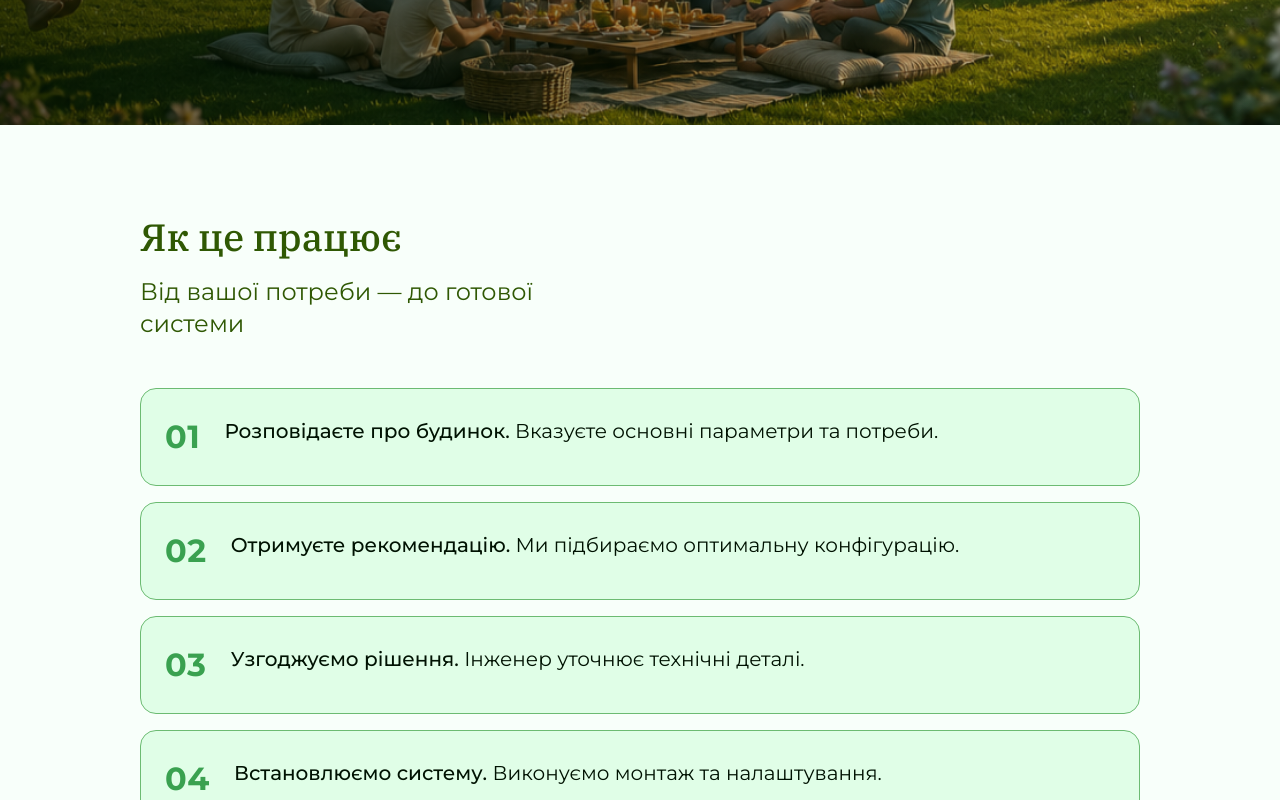
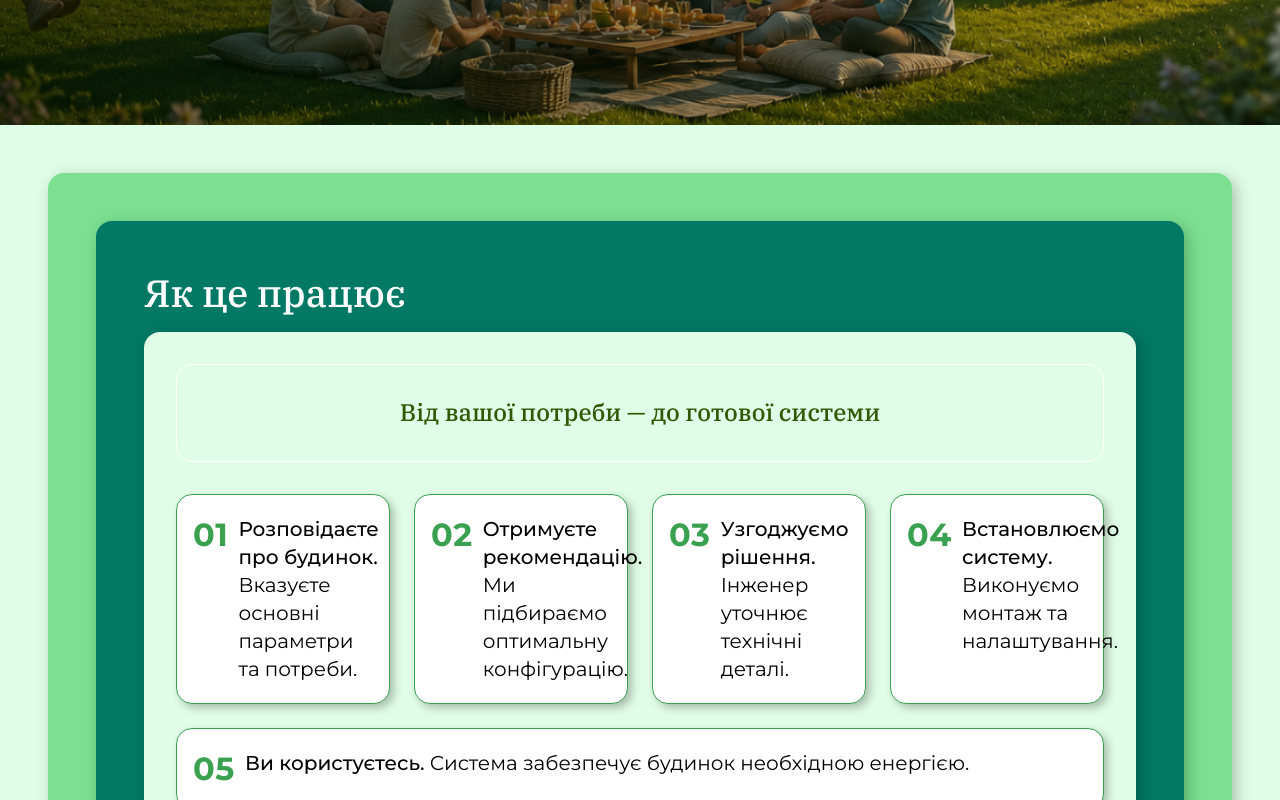
Before and after one commit to Rdazochka/EnerHome, a Next.js app: page / in a window 1280 px wide. Shown: the part 780-1580 px from the top of the page. Built offline with nearby package versions, Linux system fonts and the light colour scheme.

Commit message:
fix: restructure HowItWorks layout with content wrapper

```diff
--- a/components/HowItWorks/HowItWorks.module.css
+++ b/components/HowItWorks/HowItWorks.module.css
@@ -1,48 +1,57 @@
 .section {
   width: 100%;
   background: var(--color-background);
-  position: relative;
-  overflow: hidden;
 }
 
-.gradient {
-  position: absolute;
-  top: 0;
-  left: 0;
-  right: 0;
-  height: 200px;
-  background: linear-gradient(
-    to bottom,
-    rgba(2, 121, 101, 0.4) 0%,
-    rgba(2, 121, 101, 0.1) 60%,
-    transparent 100%
-  );
-  pointer-events: none;
+.frame1 {
+  padding: 16px 12px;
+  background: var(--color-background-2);
 }
 
-.container {
-  position: relative;
-  z-index: 1;
-  padding: 32px 16px;
+.frame2 {
+  border-radius: 16px;
+  padding: 16px 12px;
+  box-shadow: 4px 4px 16px 0 rgba(0, 0, 0, 0.25);
+  background: var(--color-background-3);
+}
+
+.frame3 {
+  border-radius: 16px;
+  padding: 16px 12px;
+  box-shadow: 4px 4px 16px 0 rgba(0, 0, 0, 0.25);
+  background: var(--color-background-4);
 }
 
 .title {
   font-family: var(--font-ibm-plex-serif);
   font-weight: 500;
-  font-size: 28px;
-  line-height: 114%;
-  color: var(--color-text-accent);
+  font-size: 32px;
+  line-height: 138%;
+  color: var(--color-white);
   margin-bottom: 16px;
 }
 
+.content {
+  box-shadow: 4px 4px 16px 0 rgba(0, 0, 0, 0.25);
+  background: var(--color-background-2);
+  border-radius: 16px;
+  padding: 16px 12px;
+}
+
+.frame4 {
+  border: 1px solid var(--color-white);
+  border-radius: 16px;
+  padding: 16px 24px 20px 24px;
+  background: var(--color-background-2);
+}
+
 .subtitle {
-  font-family: var(--font-montserrat);
-  font-weight: 400;
-  font-size: 20px;
-  line-height: 140%;
+  font-family: var(--font-ibm-plex-serif);
+  font-weight: 500;
+  font-size: 24px;
+  line-height: 125%;
+  text-align: center;
   color: var(--color-text-accent);
-  margin-bottom: 32px;
-  max-width: 320px;
 }
 
 .list {
@@ -51,17 +60,20 @@
   margin: 0;
   display: flex;
   flex-direction: column;
-  gap: 12px;
+  gap: 16px;
+  margin-top: 16px;
 }
 
 .step {
   display: flex;
   align-items: flex-start;
-  gap: 16px;
-  padding: 20px 16px;
-  background: var(--color-background-2);
-  border: 1px solid var(--color-border);
+  gap: 6px;
+  padding: 12px 8px;
+  max-width: 285px;
+  border: 1px solid var(--color-button);
   border-radius: 16px;
+  box-shadow: 4px 4px 8px 0 rgba(0, 0, 0, 0.25);
+  background: var(--color-white);
 }
 
 .number {
@@ -78,9 +90,9 @@
 .stepContent {
   font-family: var(--font-montserrat);
   font-weight: 400;
-  font-size: 16px;
-  line-height: 150%;
-  color: var(--color-text);
+  font-size: 18px;
+  line-height: 122%;
+  color: #000;
 }
 
 .stepTitle {
@@ -93,26 +105,45 @@
 
 /* Tablet */
 @media (min-width: 768px) {
-  .container {
-    padding: 44px 32px;
+  .frame1 {
+    padding: 32px;
+  }
+
+  .frame2 {
+    padding: 32px;
+  }
+
+  .frame3 {
+    padding: 32px;
   }
 
   .title {
-    font-size: 32px;
-    line-height: 138%;
-    margin-bottom: 16px;
+    font-size: 36px;
+    line-height: 128%;
+  }
+
+  .content {
+    padding: 24px 20px;
+  }
+
+  .frame4 {
+    padding: 24px 32px;
   }
 
   .subtitle {
-    font-size: 24px;
-    line-height: 133%;
-    margin-bottom: 40px;
-    max-width: 400px;
+    font-size: 28px;
+    line-height: 121%;
+  }
+
+  .list {
+    gap: 20px;
+    margin-top: 24px;
   }
 
   .step {
-    padding: 24px 20px;
-    gap: 20px;
+    max-width: 400px;
+    padding: 16px 12px;
+    gap: 8px;
   }
 
   .number {
@@ -129,31 +160,53 @@
 /* Desktop */
 @media (min-width: 1140px) {
   .container {
-    padding: 88px 100px;
     max-width: 1200px;
     margin: 0 auto;
+  }
+
+  .frame1 {
+    padding: 48px;
+  }
+
+  .frame2 {
+    padding: 48px;
+  }
+
+  .frame3 {
+    padding: 48px;
   }
 
   .title {
     font-size: 38px;
     line-height: 126%;
-    margin-bottom: 16px;
+  }
+
+  .content {
+    padding: 32px 32px;
+  }
+
+  .frame4 {
+    padding: 32px 48px;
   }
 
   .subtitle {
     font-size: 24px;
     line-height: 133%;
-    margin-bottom: 48px;
-    max-width: 500px;
   }
 
   .list {
-    gap: 16px;
+    flex-direction: row;
+    flex-wrap: wrap;
+    gap: 24px;
+    margin-top: 32px;
   }
 
   .step {
-    padding: 28px 24px;
-    gap: 24px;
+    max-width: none;
+    flex: 1;
+    min-width: 200px;
+    padding: 20px 16px;
+    gap: 10px;
   }
 
   .number {
--- a/components/HowItWorks/HowItWorks.tsx
+++ b/components/HowItWorks/HowItWorks.tsx
@@ -31,11 +31,17 @@ const steps = [
 export default function HowItWorks() {
   return (
     <section className={styles.section}>
-      <div className={styles.container}>
+      <div className={styles.frame1}>
+        <div className={styles.frame2}>
+          <div className={styles.frame3}>
             <h2 className={styles.title}>Як це працює</h2>
+
+            <div className={styles.content}>
+              <div className={styles.frame4}>
                 <p className={styles.subtitle}>
                   Від вашої потреби — до готової системи
                 </p>
+              </div>
 
               <ol className={styles.list}>
                 {steps.map((step) => (
@@ -51,6 +57,9 @@ export default function HowItWorks() {
                 ))}
               </ol>
             </div>
+          </div>
+        </div>
+      </div>
     </section>
   );
 }
```
Lines whose indentation alone changed are shown as unchanged.
